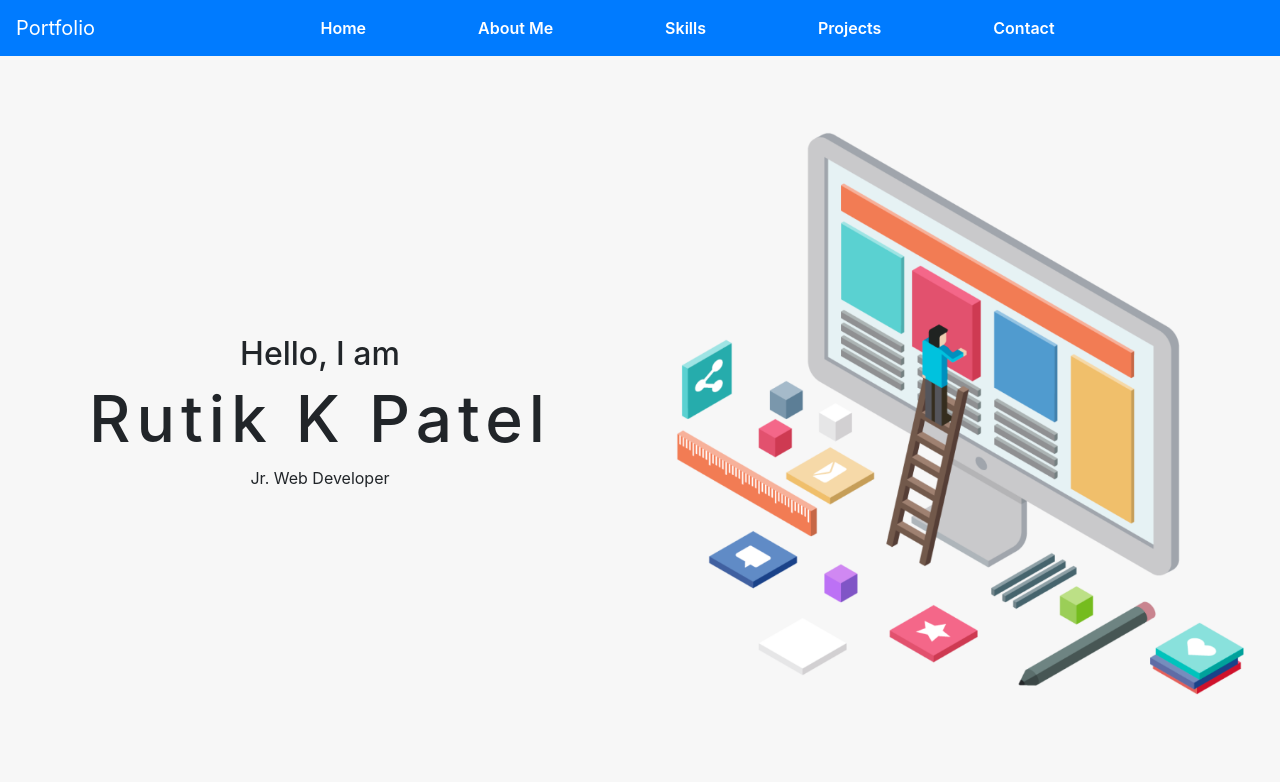
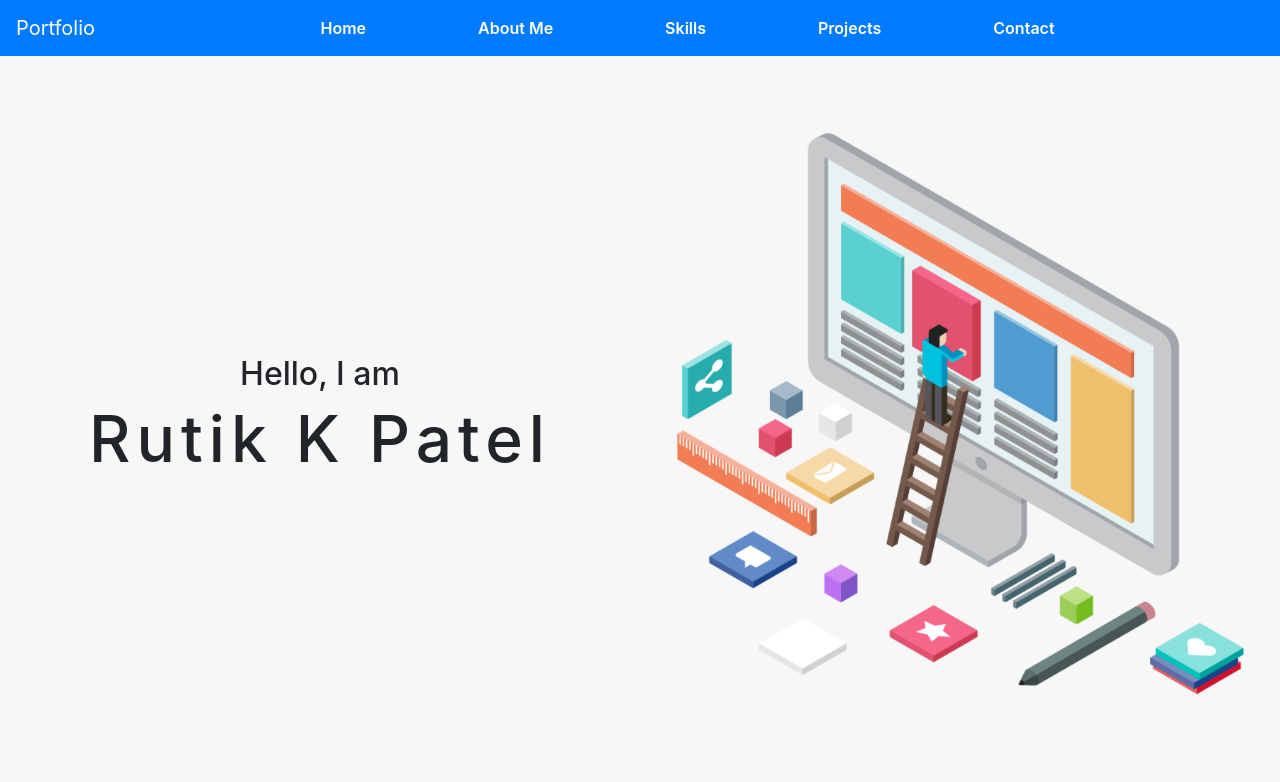
Before and after one commit to rutikkpatel/Portfolio1, a plain HTML site: page index.html in a window 1280 px wide. Shown: the top 782 px of the page. Drawn offline with nearby package versions, Linux system fonts and the light colour scheme.

Commit message:
Update index.html

```diff
--- a/index.html
+++ b/index.html
@@ -92,7 +92,7 @@
                     class="col-lg-6 col-md-6 col-sm-6 col-12 d-flex flex-column justify-content-center align-items-center">
                     <h3>Hello, I am</h3>
                     <h1>Rutik K Patel</h1>
-                    <p>Jr. Web Developer</p>
+                    <!-- <p>Jr. Web Developer</p> -->
                 </div>
                 <div
                     class="col-lg-6 col-md-6 col-sm-6 col-12 d-flex flex-column justify-content-center align-items-center">
```
